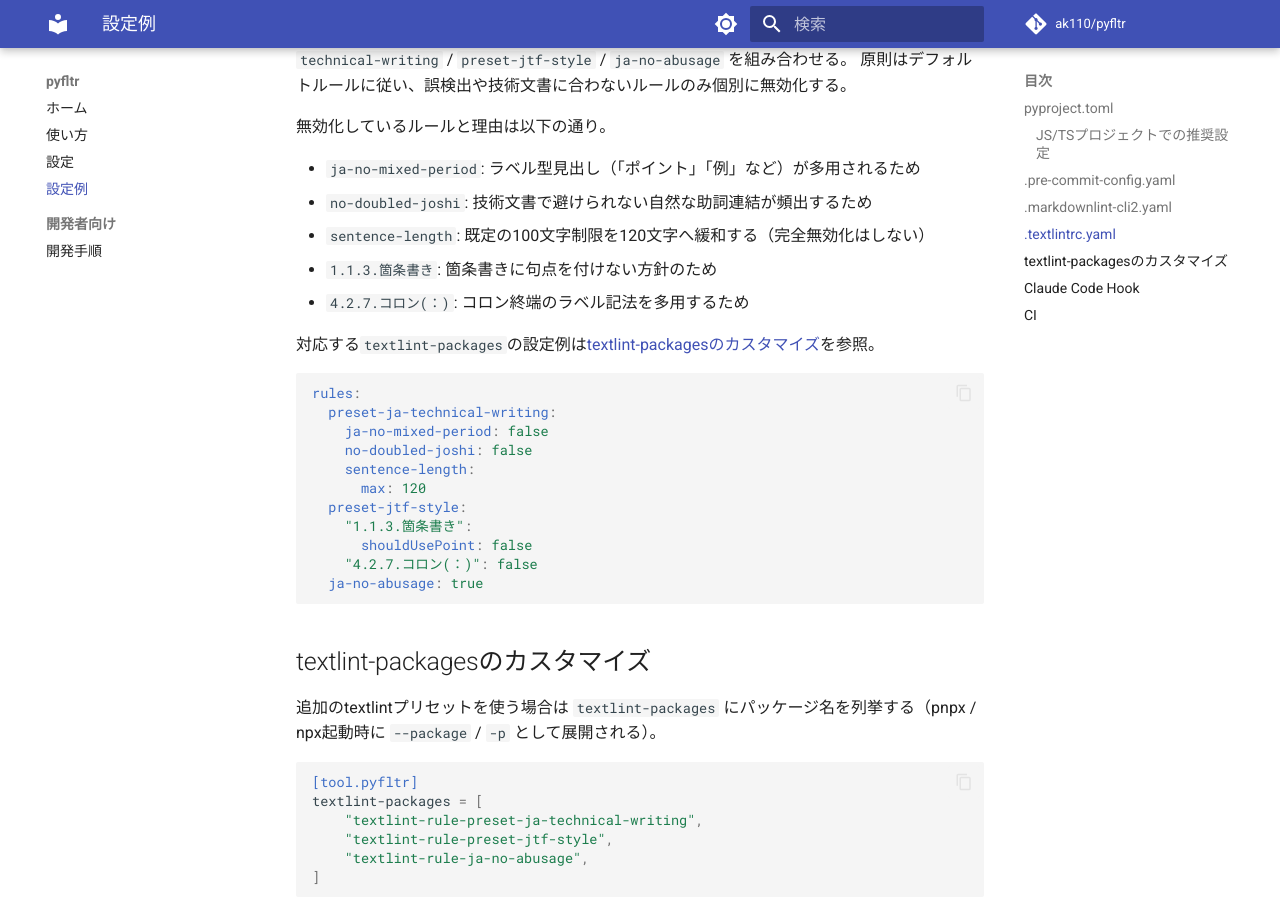
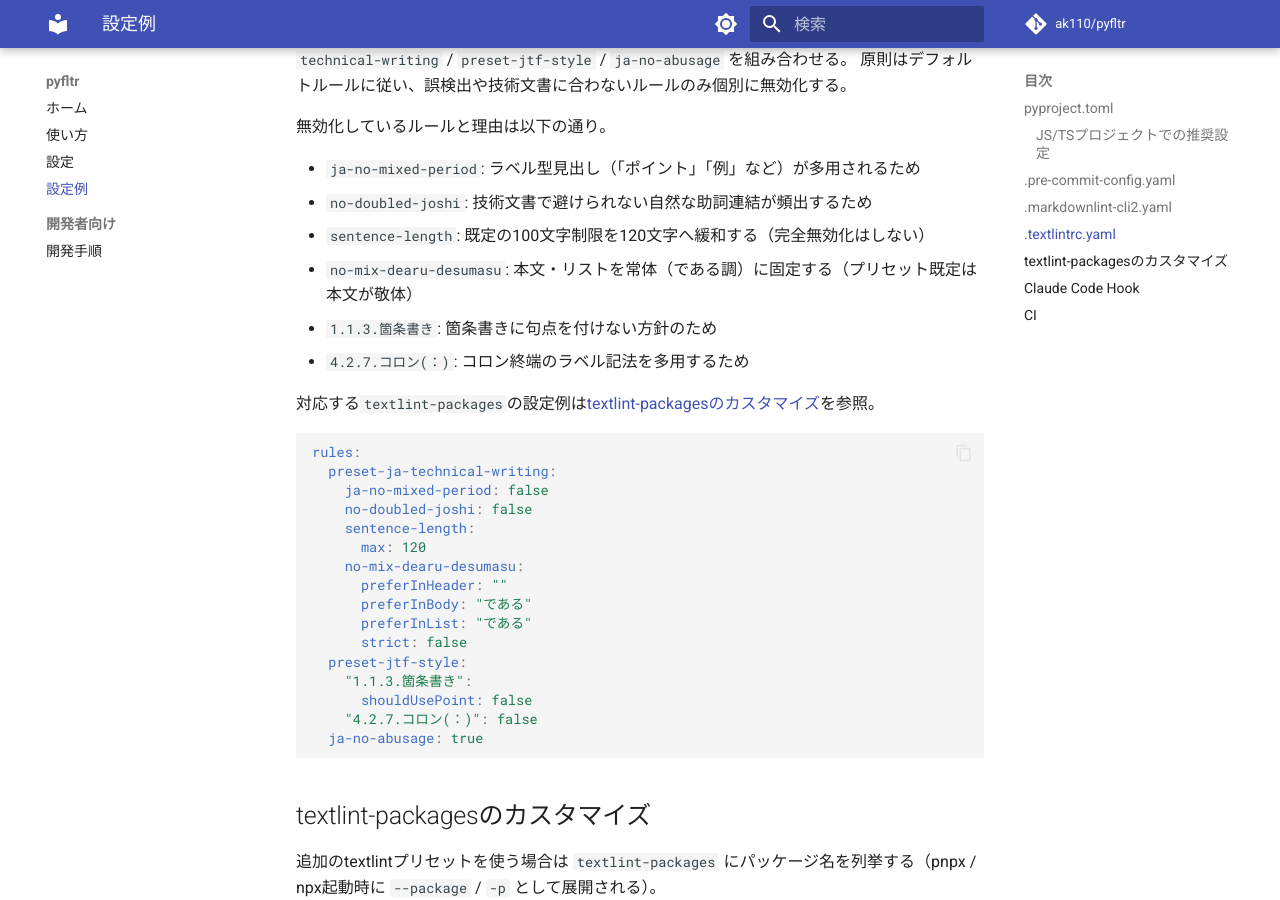
Before and after one commit to ak110/pyfltr, an MkDocs documentation site: the page built from docs/examples.md, in a window 1280 px wide and 900 px high, scrolled down 3155 px. Built offline with MkDocs 1.6.1 and Material for MkDocs 9.7.7, drawn with Linux system fonts in a browser that asks for light colours; comment, search, counter and statistics services are not loaded.

Commit message:
chore(textlint): no-mix-dearu-desumasu の本文既定を常体に切り替え
- preferInBody を「である」に設定し、agent.md の常体方針と整合させる

Co-Authored-By: Claude Opus 4.6 (1M context) <noreply@anthropic.com>

```diff
--- a/.textlintrc.yaml
+++ b/.textlintrc.yaml
@@ -7,6 +7,12 @@ rules:
     # 引用文や詳細な技術説明で100文字超過が避けられないため緩和する
     sentence-length:
       max: 120
+    # agent.mdの「ドキュメントは常体」方針と整合させる
+    no-mix-dearu-desumasu:
+      preferInHeader: ""
+      preferInBody: "である"
+      preferInList: "である"
+      strict: false
   preset-jtf-style:
     "1.1.3.箇条書き":
       shouldUsePoint: false # 箇条書きは「。」をつけない
--- a/docs/examples.md
+++ b/docs/examples.md
@@ -137,6 +137,7 @@ textlintで技術文書向けの複数プリセットと誤用語チェックを
 - `ja-no-mixed-period`: ラベル型見出し（「ポイント」「例」など）が多用されるため
 - `no-doubled-joshi`: 技術文書で避けられない自然な助詞連結が頻出するため
 - `sentence-length`: 既定の100文字制限を120文字へ緩和する（完全無効化はしない）
+- `no-mix-dearu-desumasu`: 本文・リストを常体（である調）に固定する（プリセット既定は本文が敬体）
 - `1.1.3.箇条書き`: 箇条書きに句点を付けない方針のため
 - `4.2.7.コロン(：)`: コロン終端のラベル記法を多用するため
 
@@ -149,6 +150,11 @@ rules:
     no-doubled-joshi: false
     sentence-length:
       max: 120
+    no-mix-dearu-desumasu:
+      preferInHeader: ""
+      preferInBody: "である"
+      preferInList: "である"
+      strict: false
   preset-jtf-style:
     "1.1.3.箇条書き":
       shouldUsePoint: false
```
